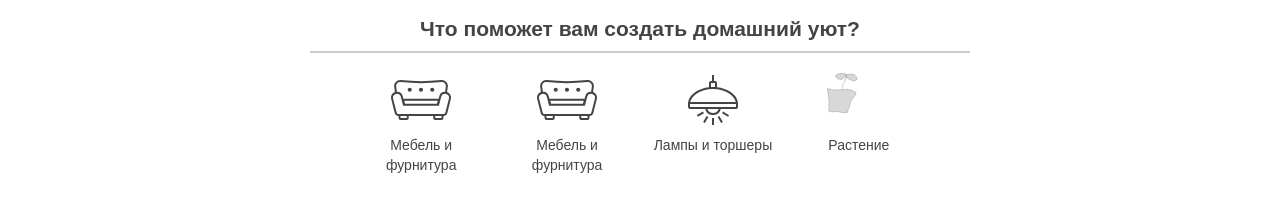
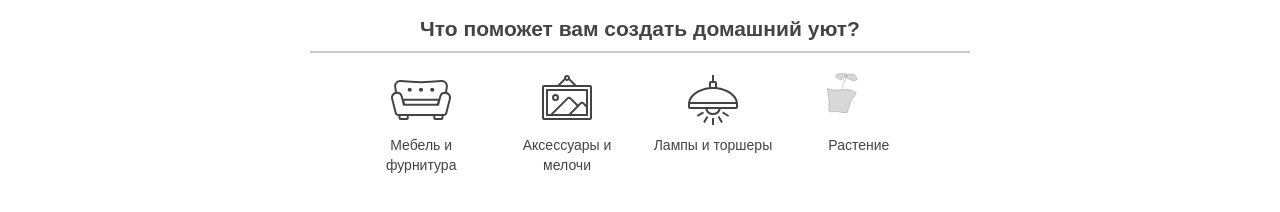
Before and after one commit to storchakvn/storchakvn.github.io, a plain HTML site: page index.html in a window 1280 px wide. Shown: the part 267-479 px from the top of the page. Drawn offline with Linux system fonts and the light colour scheme.

Commit message:
Update index.html

```diff
--- a/index.html
+++ b/index.html
@@ -18,7 +18,7 @@
     <section class="features">
       <h2>Что поможет вам создать домашний уют?</h2>
       <p class="feature-furniture">Мебель и фурнитура</p>
-      <p class="feature-furniture">Мебель и фурнитура</p>
+      <p class="feature-accessories">Аксессуары и мелочи</p>
       <p class="feature-lighting">Лампы и торшеры</p>
       <p class="feature-rastenie">Растение</p>
     </section>
```
